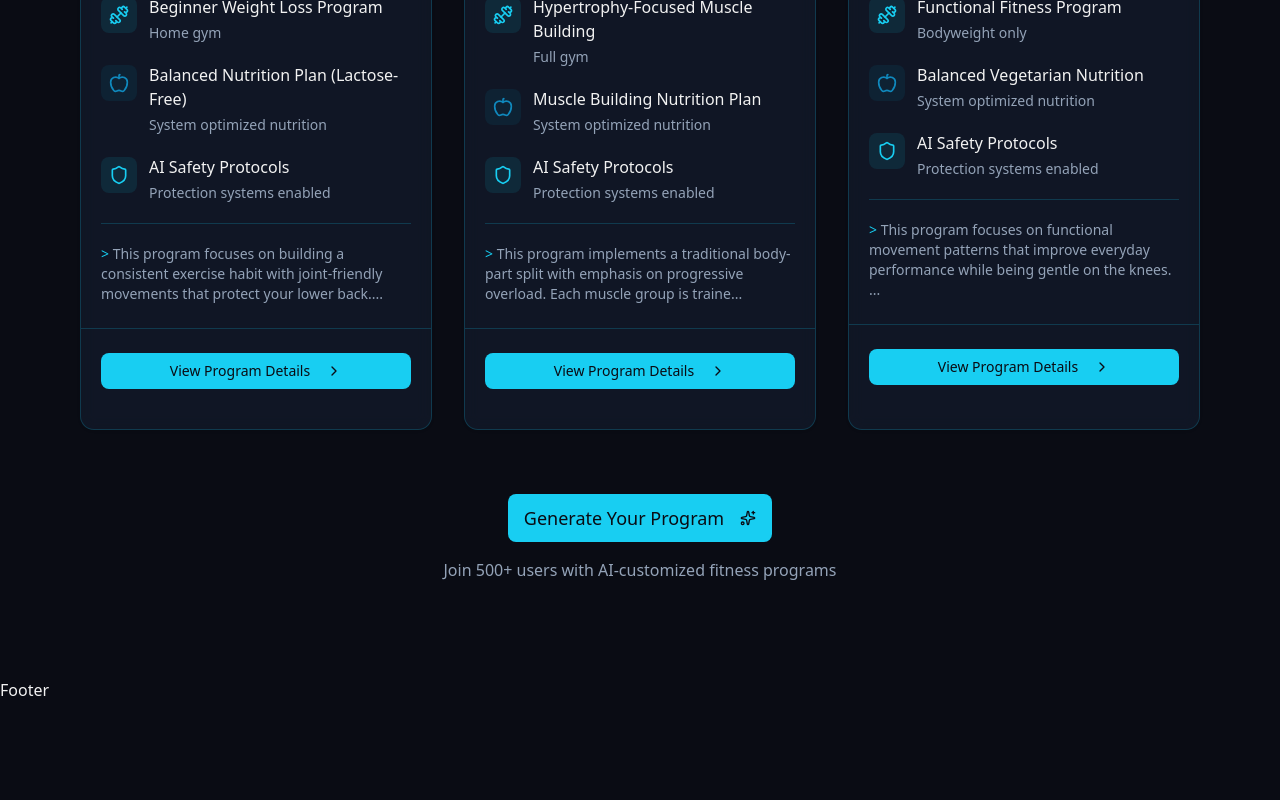
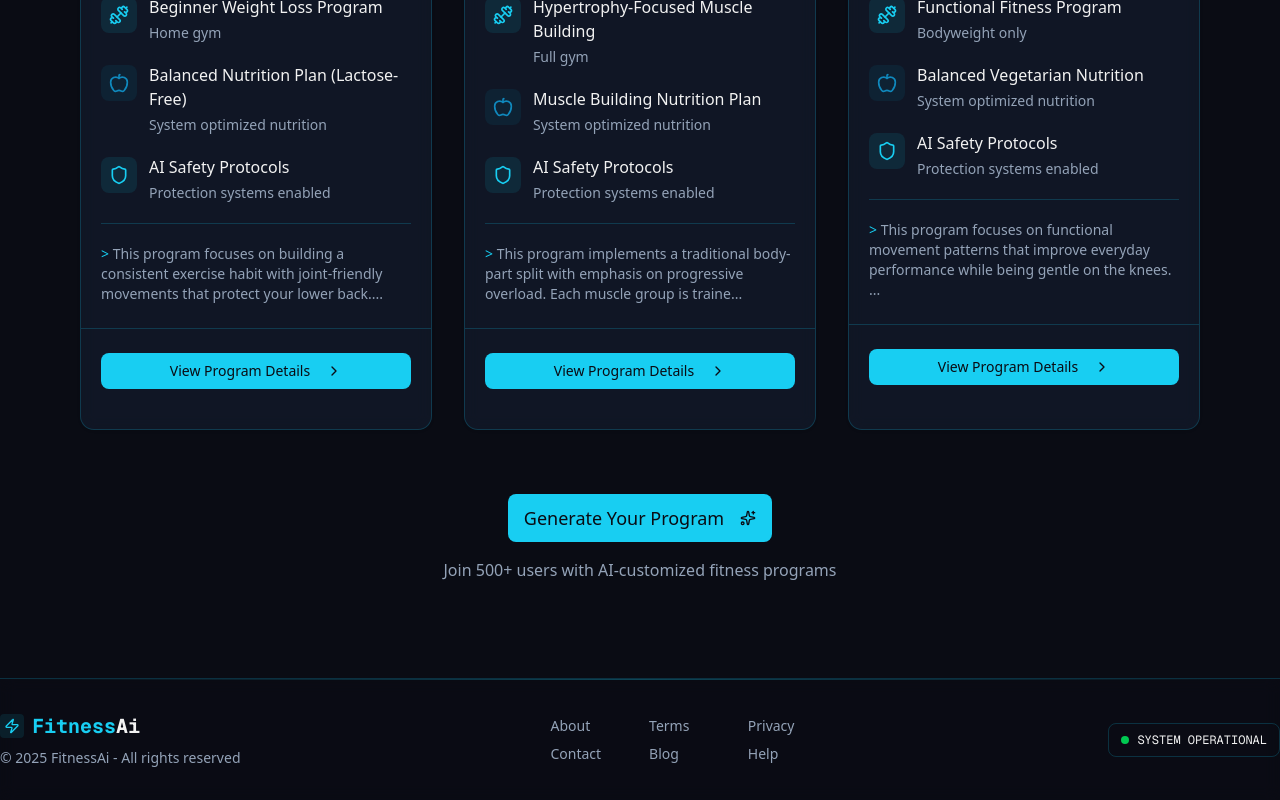
Before and after one commit to LauraPastor/fitness-ai, a Next.js app: page / in a window 1280 px wide. Shown: the part 1675-2475 px from the top of the page. Before the commit the page ends 2377 px from the top, so only its background shows below. Built offline with nearby package versions, Linux system fonts and the light colour scheme; no server answers.

Commit message:
Add Footer

```diff
--- a/src/components/Footer.tsx
+++ b/src/components/Footer.tsx
@@ -1,9 +1,79 @@
-import React from 'react'
+import { ZapIcon } from "lucide-react";
+import Link from "next/link";
 
 const Footer = () => {
     return (
-        <div>Footer</div>
-    )
-}
+        <footer className="border-t border-border bg-background/80 backdrop-blur-sm">
+            {/* Top border glow */}
+            <div className="h-px w-full bg-gradient-to-r from-transparent via-primary/30 to-transparent"></div>
 
-export default Footer
+            <div className="container mx-auto py-8">
+                <div className="flex flex-row justify-between items-center gap-6">
+                    {/* Logo and Copyright */}
+                    <div className="flex flex-col items-start gap-2">
+                        <Link href="/" className="flex items-center gap-2">
+                            <div className="p-1 bg-primary/10 rounded">
+                                <ZapIcon className="w-4 h-4 text-primary" />
+                            </div>
+                            <span className="text-xl font-bold font-mono">
+                                <span className="text-primary">Fitness</span>Ai
+                            </span>
+                        </Link>
+                        <p className="text-sm text-muted-foreground">
+                            © {new Date().getFullYear()} FitnessAi - All rights reserved
+                        </p>
+                    </div>
+
+                    {/* Links */}
+                    <div className="grid md:grid-cols-3 gap-x-12 gap-y-2 text-sm">
+                        <Link
+                            href="/about"
+                            className="text-muted-foreground hover:text-primary transition-colors"
+                        >
+                            About
+                        </Link>
+                        <Link
+                            href="/terms"
+                            className="text-muted-foreground hover:text-primary transition-colors"
+                        >
+                            Terms
+                        </Link>
+                        <Link
+                            href="/privacy"
+                            className="text-muted-foreground hover:text-primary transition-colors"
+                        >
+                            Privacy
+                        </Link>
+                        <Link
+                            href="/contact"
+                            className="text-muted-foreground hover:text-primary transition-colors"
+                        >
+                            Contact
+                        </Link>
+                        <Link
+                            href="/blog"
+                            className="text-muted-foreground hover:text-primary transition-colors"
+                        >
+                            Blog
+                        </Link>
+                        <Link
+                            href="/help"
+                            className="text-muted-foreground hover:text-primary transition-colors"
+                        >
+                            Help
+                        </Link>
+                    </div>
+
+                    {/* Status */}
+                    <div className="flex items-center gap-2 px-3 py-2 border rounded-md">
+                        <div className="w-2 h-2 rounded-full bg-green-500">
+                        </div>
+                        <span className="text-xs font-mono">SYSTEM OPERATIONAL</span>
+                    </div>
+
+                </div>
+            </div>
+        </footer>
+    );
+};
+export default Footer;
```
